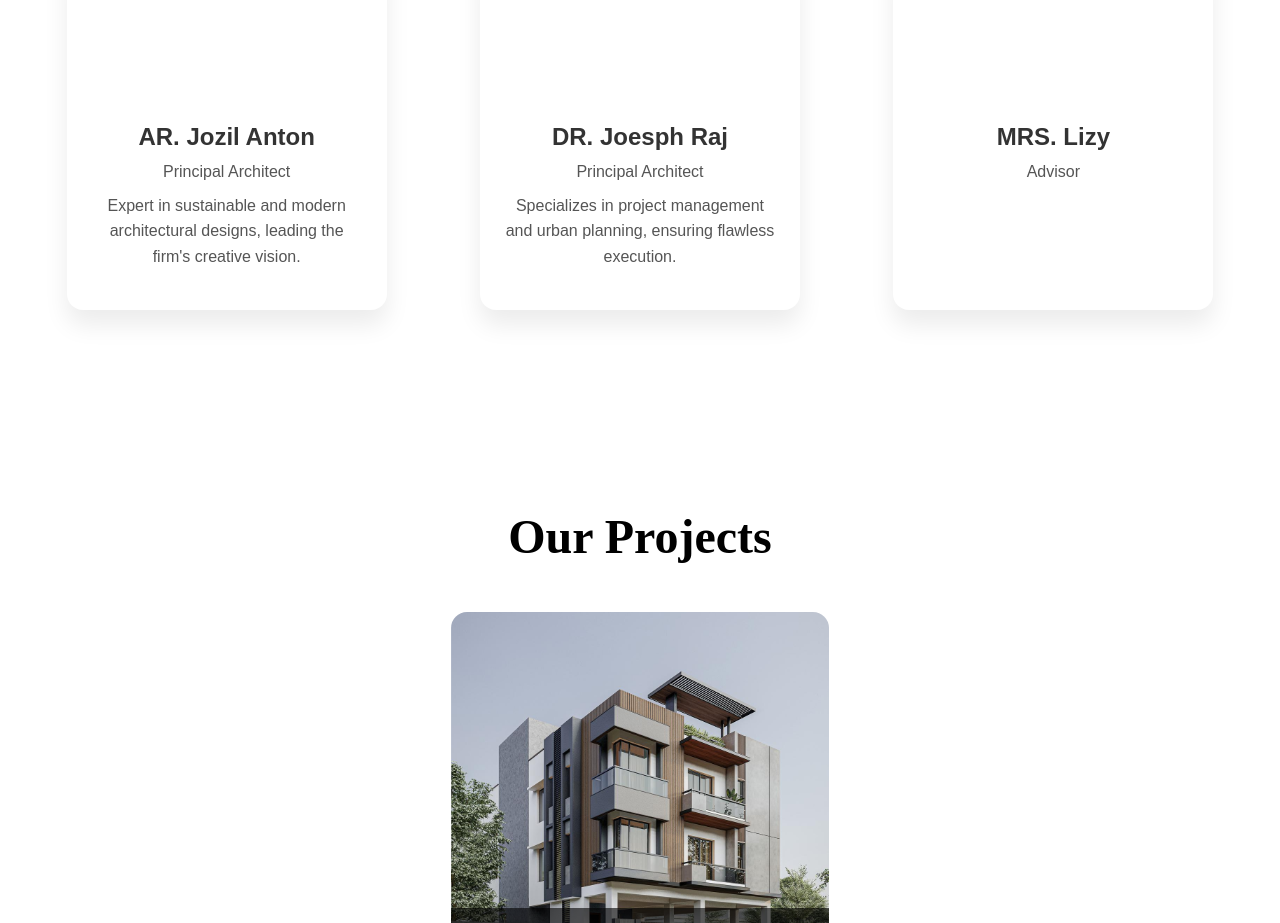
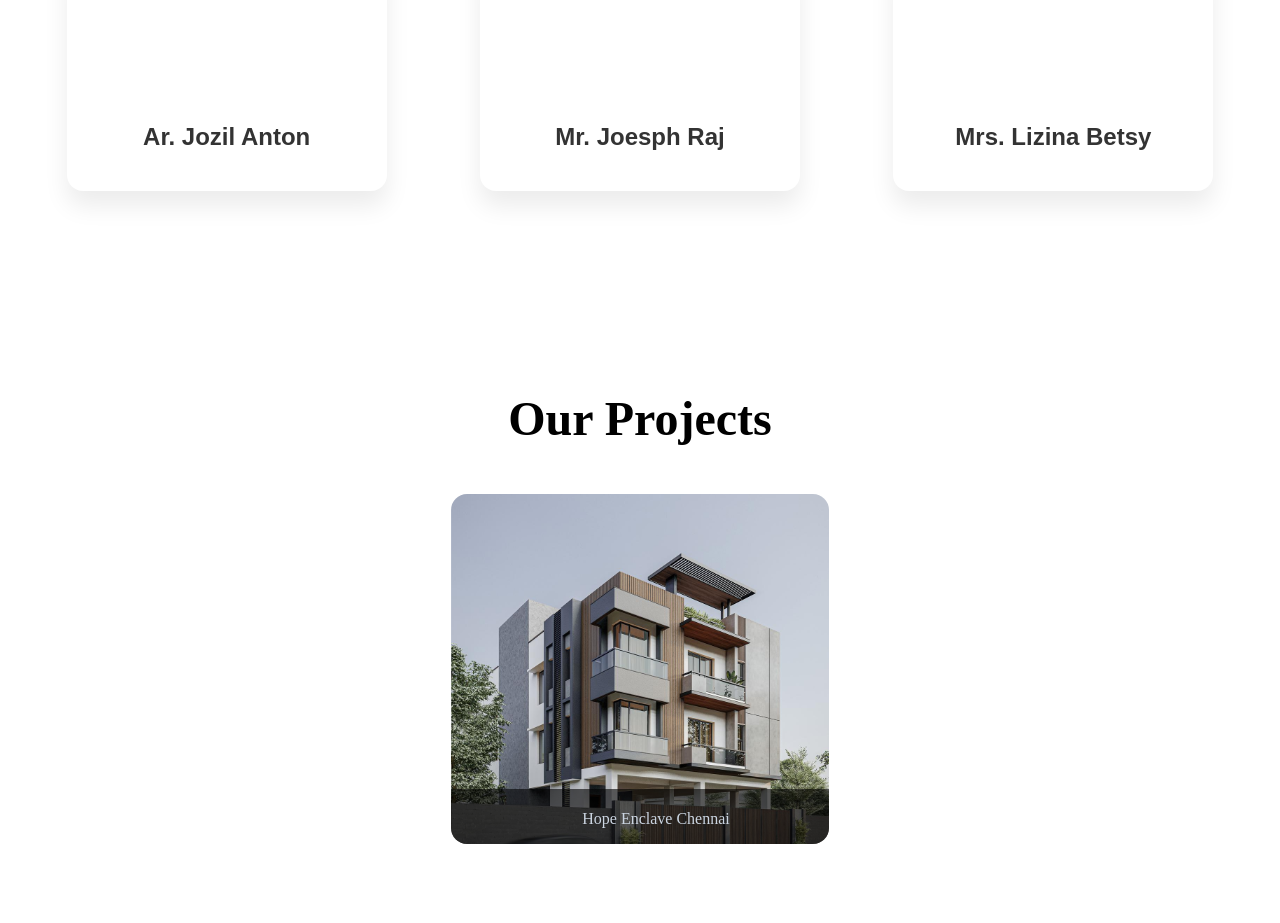
Before and after one commit to melvinsaviovx/AuroraLiving, an Angular app: page / in a window 1280 px wide. Shown: the part 2200-3123 px from the top of the page. Built offline with nearby package versions, Linux system fonts and the light colour scheme.

Commit message:
name changhes

```diff
--- a/src/app/Component/team/team.html
+++ b/src/app/Component/team/team.html
@@ -7,24 +7,19 @@
         <div class="founder-image">
           <!-- <img src="/assets/founder1.jpg" alt="Founder 1"> -->
         </div>
-        <h2>AR. Jozil Anton</h2>
-        <p>Principal Architect</p>
-        <p>Expert in sustainable and modern architectural designs, leading the firm's creative vision.</p>
+        <h2>Ar. Jozil Anton</h2>
       </div>
       <div class="founder-card">
         <div class="founder-image">
           <!-- <img src="/assets/founder2.jpg" alt="Founder 2"> -->
         </div>
-        <h2>DR. Joesph Raj</h2>
-        <p>Principal Architect</p>
-        <p>Specializes in project management and urban planning, ensuring flawless execution.</p>
+        <h2>Mr. Joesph Raj</h2>
       </div>
       <div class="founder-card">
         <div class="founder-image">
           <!-- <img src="/assets/founder2.jpg" alt="Founder 3"> -->
         </div>
-        <h2>MRS. Lizy</h2>
-        <p>Advisor</p>
+        <h2>Mrs. Lizina Betsy</h2>
       </div>
       <!-- <div class="founder-card">
         <div class="founder-image">
--- a/src/index.html
+++ b/src/index.html
@@ -2,7 +2,7 @@
 <html lang="en">
 <head>
   <meta charset="utf-8">
-  <title>Deandex</title>
+  <title>Aurora Living</title>
   <base href="/">
   <meta name="viewport" content="width=device-width, initial-scale=1">
   <link rel="icon" type="image/x-icon" href="favicon.ico">
```
